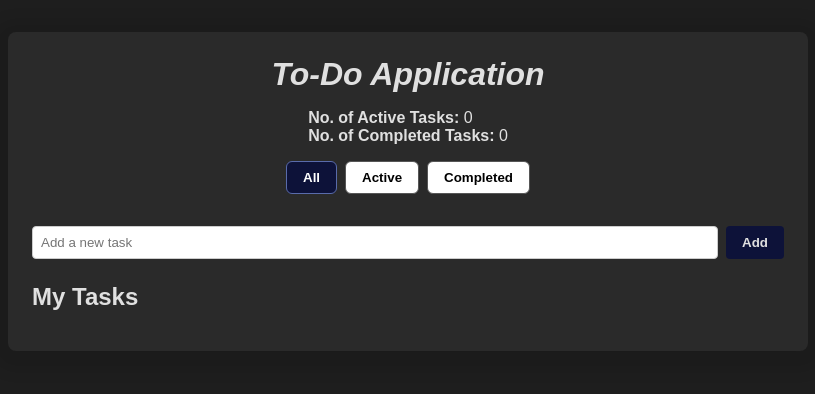
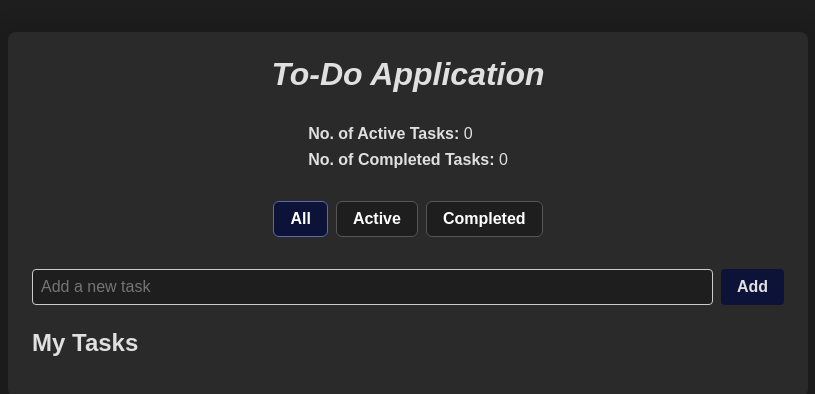
Before and after one commit to damsi456/to-do-assignment, a React (Vite) app in the folder front-end/: page /todos in a window 1280 px wide. Shown: the top 394 px of the page, without its empty margins (232-1047 px from the left). Built offline with nearby package versions, Linux system fonts and the light colour scheme.

Commit message:
Update todopage styles

```diff
--- a/front-end/src/styles/TodoPage.css
+++ b/front-end/src/styles/TodoPage.css
@@ -13,12 +13,16 @@
 
 .todos-container > h1 {
     font-size: 2rem;
-    margin-bottom: 1rem;
+    margin-bottom: 2rem;
     font-style: italic;
 }
 
 .dashboard {
-    margin-bottom: 1rem;
+    margin-bottom: 2rem;
+}
+
+.dashboard > p:not(:last-of-type){
+    margin-bottom: 0.5rem;
 }
 
 .filter-buttons {
@@ -32,7 +36,9 @@
     padding: 0.5rem 1rem;
     border: 1px solid #565656;
     border-radius: 6px;
-    background-color: #ffffff;
+    background-color: #1e1e1e;
+    color: white;
+    font-size: 1rem;
     font-weight: bold;
     cursor: pointer;
     transition: background-color 0.3s ease;
@@ -40,7 +46,6 @@
 
 .filter-buttons button:hover {
     background-color: rgb(26, 35, 106);
-    color: white;
 }
 
 .filter-buttons button.active {
@@ -58,10 +63,17 @@
 
 .add-todo {
     flex: 1;
+    font-size: 1rem;
     width: 100%;
     padding: 0.5rem;
+    background-color: #1e1e1e;
     border: 1px solid #ccc;
     border-radius: 4px;
+}
+
+.add-todo:focus {
+    outline: none;
+    border-color: #596bab;
 }
 
 .todo-form button {
@@ -70,6 +82,7 @@
     border: none;
     border-radius: 4px;
     cursor: pointer;
+    font-size: 1rem;
     color: #e0e0e0;
     font-weight: bold;
     transition: background-color 0.3s ease;
@@ -78,7 +91,6 @@
 .todo-form button:hover {
     background-color: rgb(26, 35, 106);
 }
-
 
 .todo-list {
     width: 100%;
```
